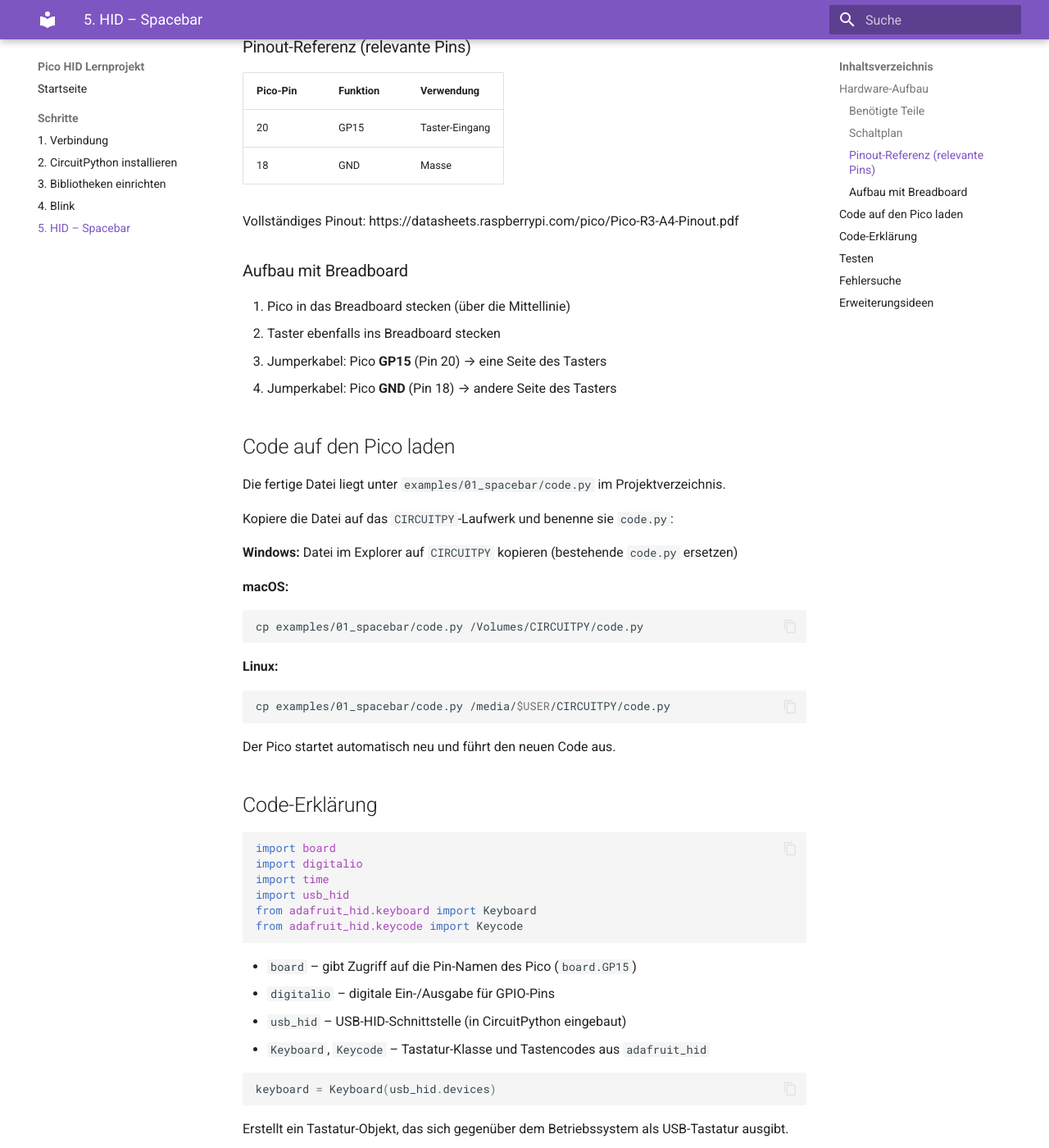
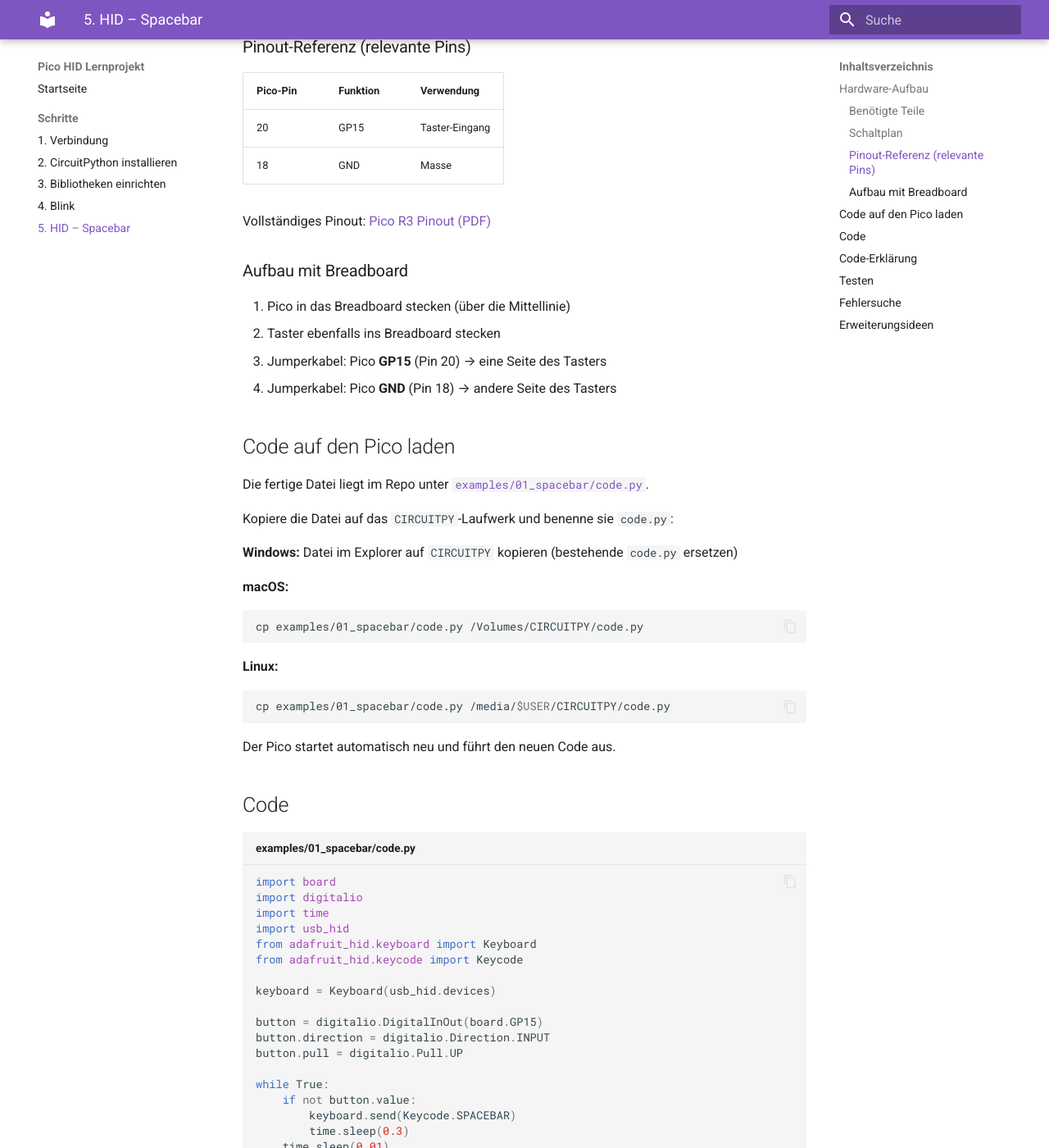
Before and after one commit to jvanvinkenroye/makerSQpico, an MkDocs documentation site: the page built from docs/05_hid_spacebar.md, in a window 1280 px wide and 1400 px high, scrolled down 703 px. Shown: the whole window at 82% size. Built offline with MkDocs 1.6.1 and Material for MkDocs 9.7.7, drawn with Linux system fonts in a browser that asks for light colours.

Commit message:
docs: proper markdown links and inline code in all pages

````diff
--- a/docs/05_hid_spacebar.md
+++ b/docs/05_hid_spacebar.md
@@ -36,7 +36,7 @@
 
 ## Code auf den Pico laden
 
-Die fertige Datei liegt unter `examples/01_spacebar/code.py` im Projektverzeichnis.
+Die fertige Datei liegt im Repo unter [`examples/01_spacebar/code.py`](https://github.com/jvanvinkenroye/makerSQpico/blob/main/examples/01_spacebar/code.py).
 
 Kopiere die Datei auf das `CIRCUITPY`-Laufwerk und benenne sie `code.py`:
 
@@ -53,6 +53,29 @@
 ```
 
 Der Pico startet automatisch neu und führt den neuen Code aus.
+
+## Code
+
+```python title="examples/01_spacebar/code.py"
+import board
+import digitalio
+import time
+import usb_hid
+from adafruit_hid.keyboard import Keyboard
+from adafruit_hid.keycode import Keycode
+
+keyboard = Keyboard(usb_hid.devices)
+
+button = digitalio.DigitalInOut(board.GP15)
+button.direction = digitalio.Direction.INPUT
+button.pull = digitalio.Pull.UP
+
+while True:
+    if not button.value:
+        keyboard.send(Keycode.SPACEBAR)
+        time.sleep(0.3)
+    time.sleep(0.01)
+```
 
 ## Code-Erklärung
 
````
Also changed, not shown: other parts of docs/05_hid_spacebar.md (+1 -1 lines), docs/01_verbindung.md (+1 -1 lines), docs/02_circuitpython_install.md (+1 -1 lines), docs/03_bibliotheken.md (+3 -3 lines), docs/04_blink.md (+18 -1 lines).
